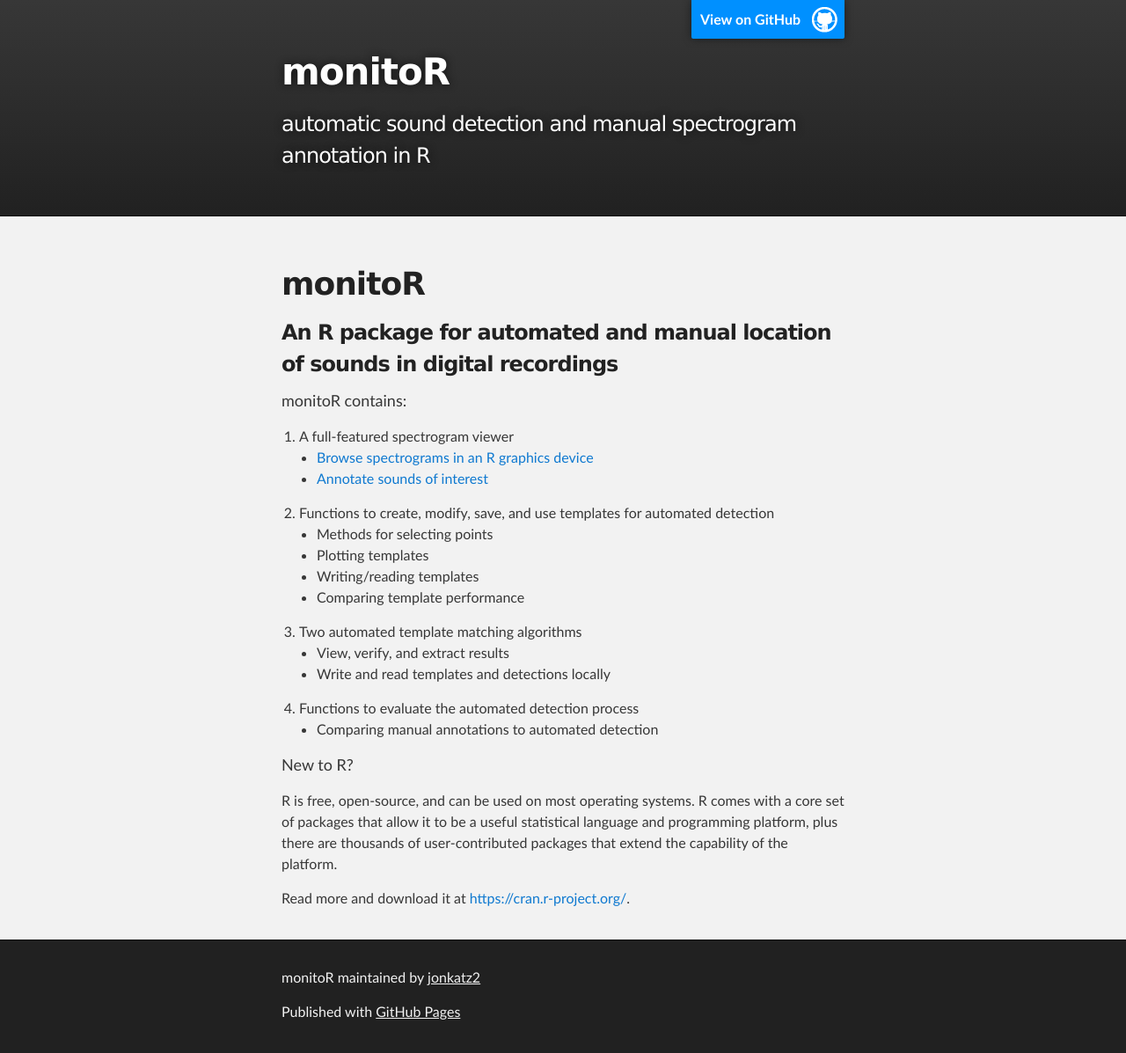
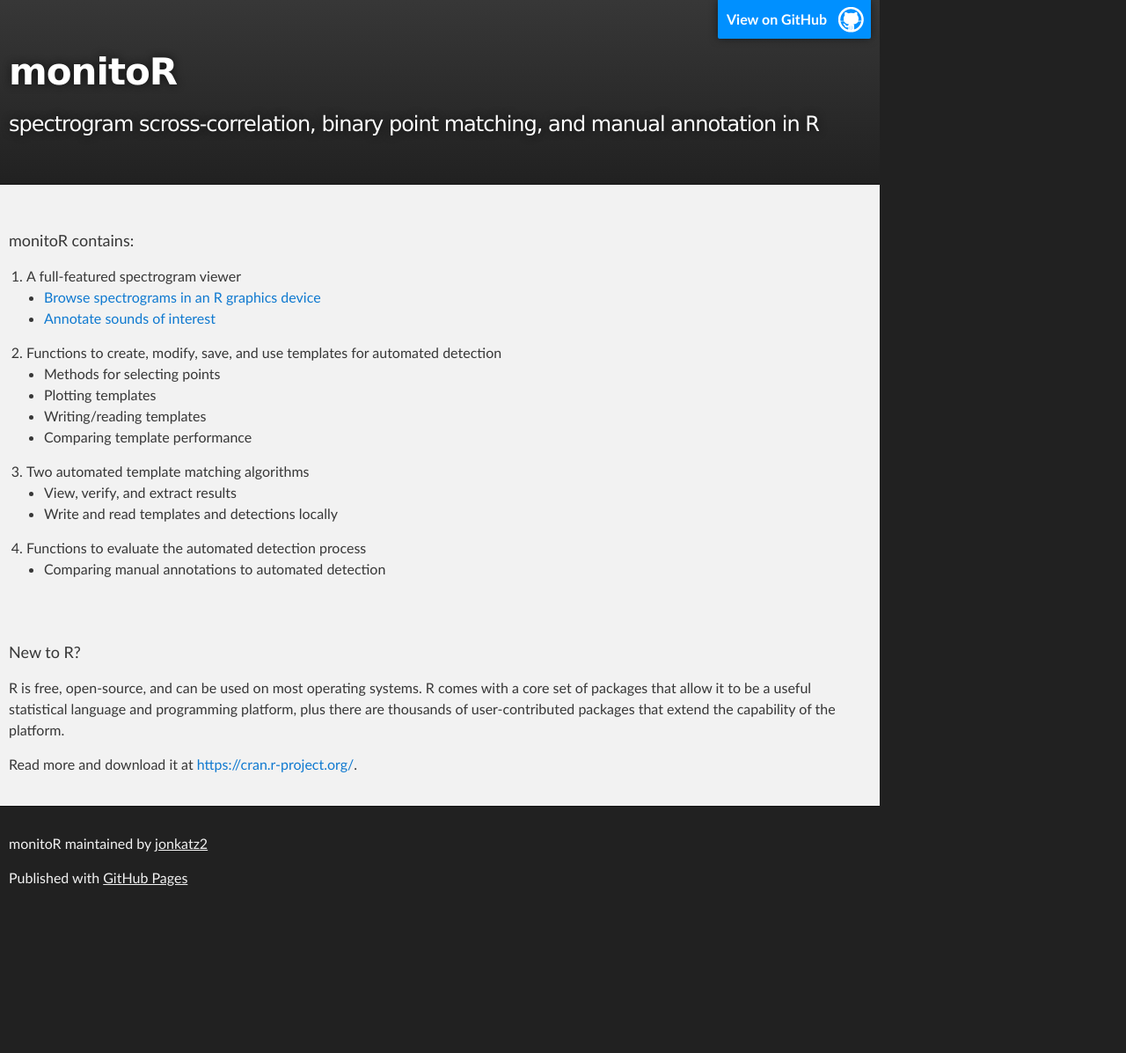
Before and after one commit to jonkatz2/monitoR, a Jekyll site: the page built from index.md, in a window 1280 px wide. Shown: the whole page at 88% size. Built offline with Jekyll 4.4.1, drawn with Linux system fonts in a browser that asks for light colours; after the commit the page ends 1045 px from its top, so only the background shows below that.

Commit message:
progress

```diff
--- a/_config.yml
+++ b/_config.yml
@@ -1,5 +1,5 @@
 title: monitoR
-description: automatic sound detection and manual spectrogram annotation in R
+description: spectrogram scross-correlation, binary point matching, and manual annotation in R
 show_downloads: false
 google_analytics:
 theme: jekyll-theme-slate
--- a/assets/css/style.scss
+++ b/assets/css/style.scss
@@ -2,3 +2,11 @@
 ---
 
 @import "jekyll-theme-slate";
+
+html, body {
+    width:1000px;
+}
+
+.inner {
+    max-width:1000px;
+}
--- a/index.md
+++ b/index.md
@@ -2,8 +2,6 @@
 layout: default
 ---
 
-<h1>monitoR</h1>
-<h3>An R package for automated and manual location of sounds in digital recordings</h3>
 <p style="font-size:large;">monitoR contains:</p>
 <ol>
     <li>A full-featured spectrogram viewer
@@ -33,6 +31,6 @@ layout: default
     </li>
 </ol>
 
-<p style="font-size:large;">New to R?</p>
+<p style="font-size:large;padding-top:3em;">New to R?</p>
 <p>R is free, open-source, and can be used on most operating systems. R comes with a core set of packages that allow it to be a useful statistical language and programming platform, plus there are thousands of user-contributed packages that extend the capability of the platform.</p>
 <p>Read more and download it at <a href="https://cran.r-project.org/" target="_blank">https://cran.r-project.org/</a>.
```
